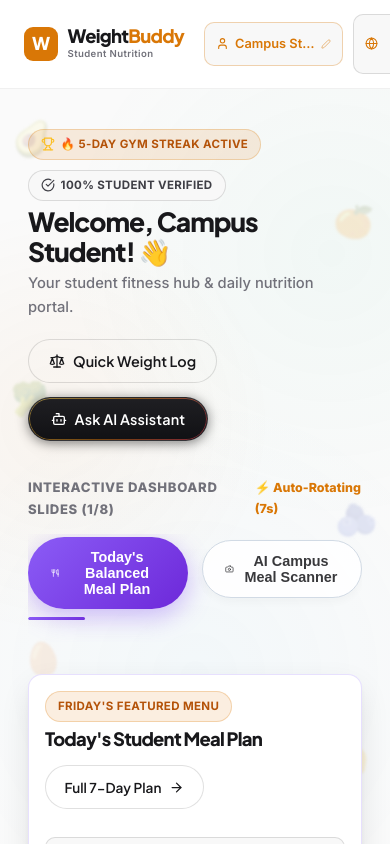
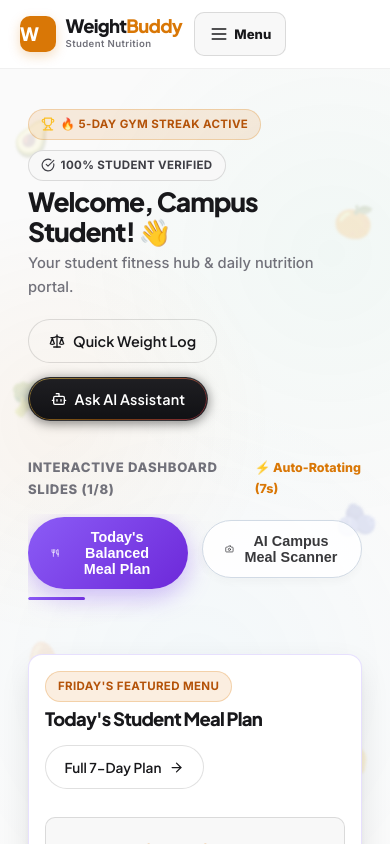
Before and after one commit to Kunalbhange/weight-buddy, a React (Vite) app: page / in a window 390 px wide. Both pictures are taken after a click on the button "Open Student Portal". Shown: the top 844 px of the page. Built offline with nearby package versions, Linux system fonts and the light colour scheme.

Commit message:
Fix top panel navigation layout on mobile phones with sleek responsive hamburger drawer

```diff
--- a/src/components/Navbar.jsx
+++ b/src/components/Navbar.jsx
@@ -1,10 +1,10 @@
 import React, { useState } from 'react';
 import { useAuth } from '../context/AuthContext';
 import { CURRENCY_MAP } from '../utils/currency';
-import { LayoutDashboard, Utensils, Activity, Bot, Settings, Menu, X, Globe, Dumbbell, Moon, Sun, User, Check, Edit2 } from 'lucide-react';
+import { LayoutDashboard, Utensils, Activity, Bot, Settings, Menu, X, Globe, Dumbbell, User, Check, Edit2, Sparkles } from 'lucide-react';
 
 export const Navbar = ({ activeTab, setActiveTab }) => {
-  const { user, setStudentName, currency, changeCurrency, theme, toggleTheme } = useAuth();
+  const { user, setStudentName, currency, changeCurrency } = useAuth();
   const [mobileMenuOpen, setMobileMenuOpen] = useState(false);
   const [isEditingName, setIsEditingName] = useState(false);
   const [tempName, setTempName] = useState(user?.name || 'Student');
@@ -12,8 +12,8 @@ export const Navbar = ({ activeTab, setActiveTab }) => {
   const navItems = [
     { id: 'dashboard', label: 'Dashboard', icon: LayoutDashboard },
     { id: 'diet', label: 'Diet Plan', icon: Utensils },
-    { id: 'bmi', label: 'BMI', icon: Activity },
-    { id: 'physique', label: 'Physique', icon: Dumbbell },
+    { id: 'bmi', label: 'BMI Baseline', icon: Activity },
+    { id: 'physique', label: 'Physique Hub', icon: Dumbbell },
     { id: 'ai', label: 'AI Coach', icon: Bot },
     { id: 'settings', label: 'Settings', icon: Settings },
   ];
@@ -53,29 +53,30 @@ export const Navbar = ({ activeTab, setActiveTab }) => {
       <div style={{
         maxWidth: '1280px',
         margin: '0 auto',
-        padding: '0.85rem 1.5rem',
+        padding: '0.75rem 1.25rem',
         display: 'flex',
         alignItems: 'center',
-        justifyContent: 'space-between',
-        gap: '1.25rem'
+        justify: 'space-between',
+        gap: '0.75rem'
       }}>
-        {/* Brand */}
+        {/* BRAND LOGO */}
         <div
           onClick={() => setActiveTab('landing')}
           style={{ cursor: 'pointer', display: 'flex', alignItems: 'center', gap: '0.6rem', flexShrink: 0 }}
         >
           <div style={{
-            width: '34px',
-            height: '34px',
-            borderRadius: '9px',
+            width: '36px',
+            height: '36px',
+            borderRadius: '10px',
             background: 'var(--accent-gold)',
             display: 'flex',
             alignItems: 'center',
-            justifyContent: 'center',
+            justify: 'center',
             fontWeight: 900,
             color: '#ffffff',
-            fontSize: '1.1rem',
-            fontFamily: 'var(--font-heading)'
+            fontSize: '1.15rem',
+            fontFamily: 'var(--font-heading)',
+            boxShadow: '0 4px 12px rgba(217, 119, 6, 0.25)'
           }}>
             W
           </div>
@@ -89,8 +90,8 @@ export const Navbar = ({ activeTab, setActiveTab }) => {
           </div>
         </div>
 
-        {/* Controls */}
-        <div style={{ display: 'flex', alignItems: 'center', gap: '0.65rem', flexWrap: 'nowrap' }}>
+        {/* DESKTOP CONTROLS & NAV */}
+        <div className="desktop-nav-group" style={{ display: 'flex', alignItems: 'center', gap: '0.75rem' }}>
           {/* Student Name */}
           {isEditingName ? (
             <form onSubmit={handleSaveName} style={{ display: 'flex', alignItems: 'center', gap: '0.3rem' }}>
@@ -103,12 +104,12 @@ export const Navbar = ({ activeTab, setActiveTab }) => {
           ) : (
             <button onClick={() => setIsEditingName(true)} style={{ ...controlStyle, color: 'var(--accent-gold)', borderColor: 'var(--border-accent)' }}>
               <User size={13} />
-              <span style={{ maxWidth: '80px', overflow: 'hidden', textOverflow: 'ellipsis', whiteSpace: 'nowrap' }}>{user?.name || 'Student'}</span>
+              <span style={{ maxWidth: '85px', overflow: 'hidden', textOverflow: 'ellipsis', whiteSpace: 'nowrap' }}>{user?.name || 'Student'}</span>
               <Edit2 size={10} style={{ opacity: 0.6 }} />
             </button>
           )}
 
-          {/* Currency */}
+          {/* Currency Dropdown */}
           <div style={controlStyle}>
             <Globe size={13} color="var(--accent-gold)" />
             <select value={currency} onChange={e => changeCurrency(e.target.value)}
@@ -121,8 +122,8 @@ export const Navbar = ({ activeTab, setActiveTab }) => {
             </select>
           </div>
 
-          {/* Desktop Nav */}
-          <nav className="desktop-nav" style={{ display: 'flex', gap: '0.25rem', alignItems: 'center' }}>
+          {/* Nav Items */}
+          <nav style={{ display: 'flex', gap: '0.25rem', alignItems: 'center' }}>
             {navItems.map(item => {
               const Icon = item.icon;
               const isActive = activeTab === item.id;
@@ -142,39 +143,87 @@ export const Navbar = ({ activeTab, setActiveTab }) => {
               );
             })}
           </nav>
+        </div>
 
-          {/* Mobile Toggle */}
-          <button className="mobile-menu-btn" onClick={() => setMobileMenuOpen(!mobileMenuOpen)}
-            style={{ ...controlStyle, display: 'none' }}>
-            {mobileMenuOpen ? <X size={18} /> : <Menu size={18} />}
-          </button>
-        </div>
+        {/* MOBILE HAMBURGER BUTTON */}
+        <button
+          className="mobile-hamburger-btn"
+          onClick={() => setMobileMenuOpen(!mobileMenuOpen)}
+          style={{
+            ...controlStyle,
+            padding: '0.55rem 0.85rem',
+            background: mobileMenuOpen ? 'var(--accent-gold)' : 'var(--bg-elevated)',
+            color: mobileMenuOpen ? '#ffffff' : 'var(--text-primary)',
+            borderColor: mobileMenuOpen ? 'var(--accent-gold)' : 'var(--border-medium)',
+            minHeight: '44px'
+          }}
+        >
+          {mobileMenuOpen ? <X size={20} /> : <Menu size={20} />}
+          <span style={{ fontSize: '0.82rem', fontWeight: 800 }}>Menu</span>
+        </button>
       </div>
 
-      {/* Mobile Drawer */}
+      {/* MOBILE DRAWER OVERLAY */}
       {mobileMenuOpen && (
-        <div style={{
-          padding: '1rem 1.25rem',
-          background: 'var(--bg-surface)',
-          borderBottom: '1px solid var(--border-subtle)',
-          display: 'flex', flexDirection: 'column', gap: '0.5rem'
-        }}>
+        <div
+          className="animate-fade-in"
+          style={{
+            padding: '1.25rem',
+            background: 'var(--bg-surface)',
+            borderBottom: '2px solid var(--border-medium)',
+            display: 'flex',
+            flexDirection: 'column',
+            gap: '0.85rem',
+            boxShadow: '0 12px 28px rgba(0, 0, 0, 0.15)'
+          }}
+        >
+          {/* Mobile Student Profile & Currency Bar */}
+          <div style={{ display: 'grid', gridTemplateColumns: '1fr 1fr', gap: '0.75rem', marginBottom: '0.25rem' }}>
+            <button onClick={() => setIsEditingName(true)} style={{ ...controlStyle, justifyContent: 'center', padding: '0.65rem', minHeight: '44px', color: 'var(--accent-gold)' }}>
+              <User size={15} />
+              <span style={{ fontWeight: 800 }}>{user?.name || 'Student'}</span>
+            </button>
+
+            <div style={{ ...controlStyle, justifyContent: 'center', padding: '0.65rem', minHeight: '44px' }}>
+              <Globe size={15} color="var(--accent-gold)" />
+              <select value={currency} onChange={e => changeCurrency(e.target.value)}
+                style={{ background: 'none', border: 'none', color: 'var(--text-primary)', fontSize: '0.85rem', fontWeight: 800, cursor: 'pointer', outline: 'none', fontFamily: 'inherit' }}>
+                {Object.keys(CURRENCY_MAP).map(code => (
+                  <option key={code} value={code} style={{ background: 'var(--bg-card)', color: 'var(--text-primary)' }}>
+                    {CURRENCY_MAP[code].label}
+                  </option>
+                ))}
+              </select>
+            </div>
+          </div>
+
+          {/* Mobile Navigation Links */}
           {navItems.map(item => {
             const Icon = item.icon;
             const isActive = activeTab === item.id;
             return (
-              <button key={item.id}
+              <button
+                key={item.id}
                 onClick={() => { setActiveTab(item.id); setMobileMenuOpen(false); }}
                 style={{
-                  display: 'flex', alignItems: 'center', gap: '0.6rem',
-                  padding: '0.7rem 1rem', borderRadius: 'var(--radius-sm)',
-                  fontSize: '0.88rem', fontWeight: isActive ? 700 : 600,
+                  display: 'flex',
+                  alignItems: 'center',
+                  gap: '0.75rem',
+                  padding: '0.85rem 1.1rem',
+                  borderRadius: 'var(--radius-md)',
+                  fontSize: '0.95rem',
+                  fontWeight: isActive ? 800 : 600,
                   color: isActive ? '#ffffff' : 'var(--text-primary)',
                   background: isActive ? 'var(--accent-gold)' : 'var(--bg-elevated)',
-                  border: '1px solid var(--border-subtle)',
-                  width: '100%', textAlign: 'left', cursor: 'pointer'
-                }}>
-                <Icon size={16} />
+                  border: isActive ? 'none' : '1px solid var(--border-subtle)',
+                  width: '100%',
+                  textAlign: 'left',
+                  cursor: 'pointer',
+                  minHeight: '48px',
+                  boxShadow: isActive ? '0 4px 14px rgba(217, 119, 6, 0.3)' : 'none'
+                }}
+              >
+                <Icon size={18} />
                 {item.label}
               </button>
             );
--- a/src/index.css
+++ b/src/index.css
@@ -460,9 +460,11 @@ html, body {
   -webkit-overflow-scrolling: touch;
 }
 
+.mobile-hamburger-btn { display: none !important; }
+
 @media (max-width: 768px) {
-  .desktop-nav { display: none !important; }
-  .mobile-menu-btn { display: flex !important; }
+  .desktop-nav-group { display: none !important; }
+  .mobile-hamburger-btn { display: flex !important; }
   body { font-size: 0.9rem; }
 
   .glass-card {
```
